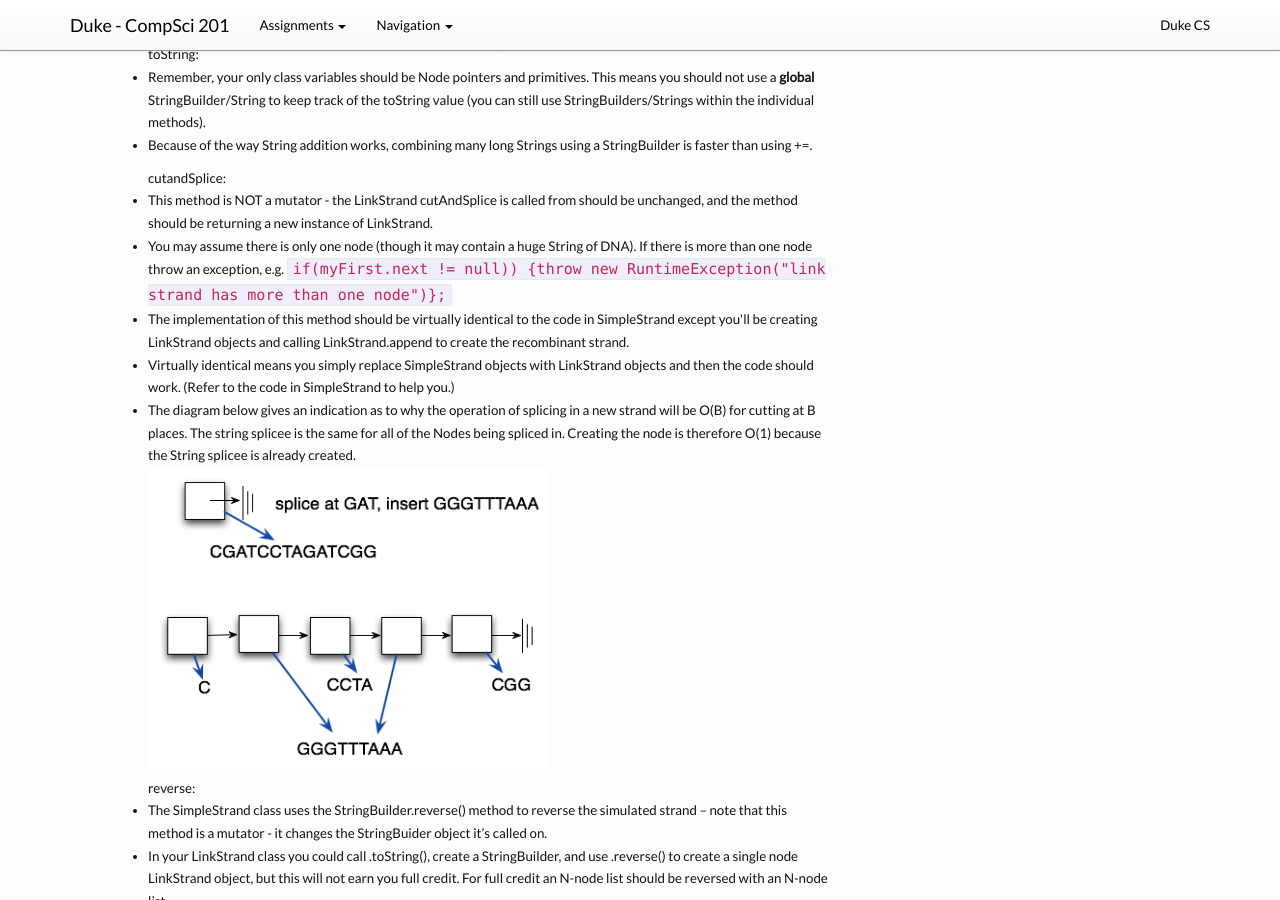
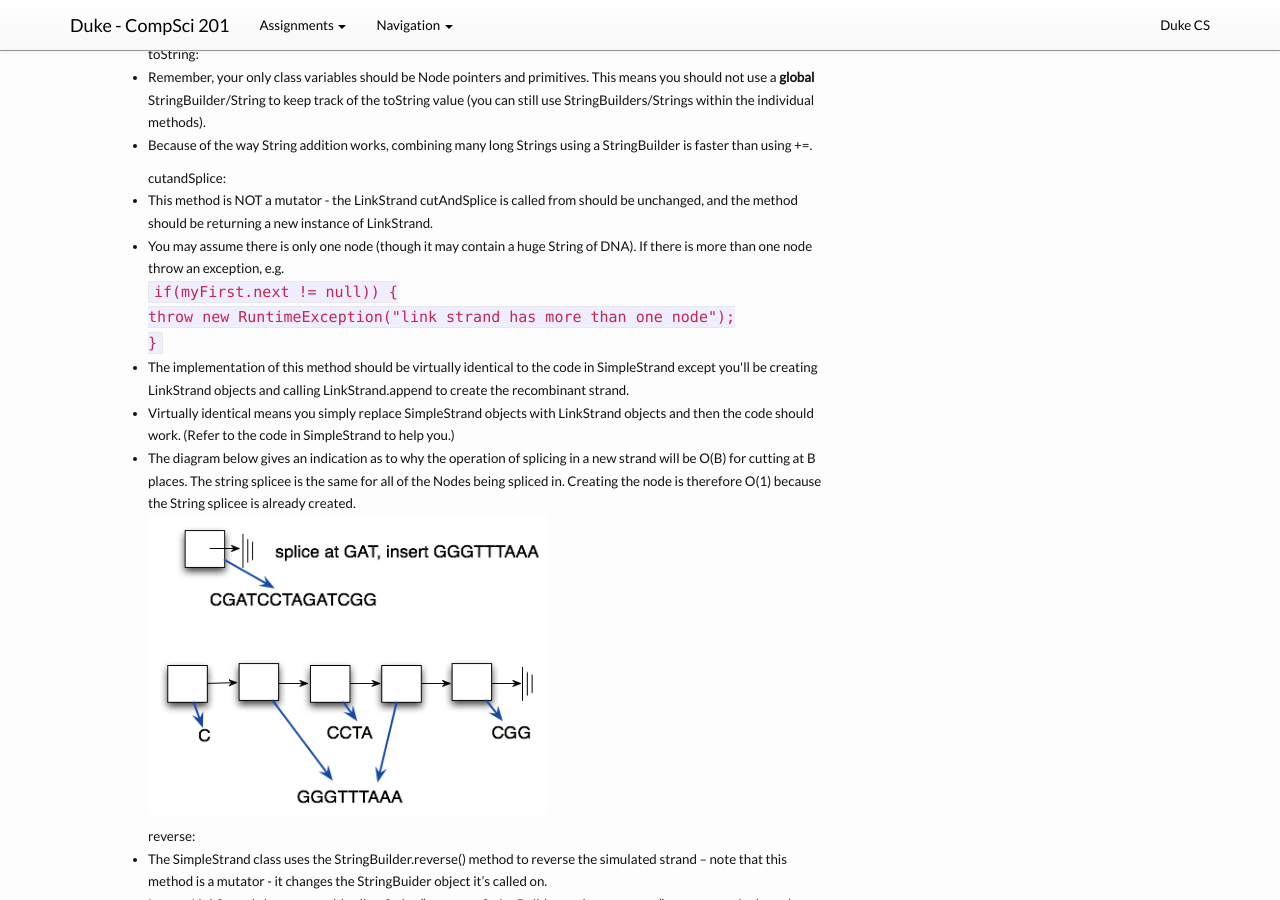
Before and after one commit to compsci201/compsci201.github.io, a Jekyll site: the page built from dna/4-linked-list-methods.md, in a window 1280 px wide and 900 px high, scrolled down 677 px. Built offline with Jekyll 4.4.1, drawn with Linux system fonts in a browser that asks for light colours; nearby versions of some CDN libraries.

Commit message:
One more fix, semicolon is not at the correct place. 	modified:   dna/4-linked-list-methods.md

```diff
--- a/dna/4-linked-list-methods.md
+++ b/dna/4-linked-list-methods.md
@@ -32,8 +32,11 @@ toString:
 <ul>
 cutandSplice:
 <li> This method is NOT a mutator - the LinkStrand cutAndSplice is called from should be unchanged, and the method should be returning a new instance of LinkStrand. </li>
-<li> You may assume there is only one node (though it may contain a huge String of DNA). If there is more than one node throw an exception, e.g. <code>
-if(myFirst.next != null)) {throw new RuntimeException("link strand has more than one node")}; </code> </li>
+<li> You may assume there is only one node (though it may contain a huge String of DNA). If there is more than one node throw an exception, e.g.<br>
+<code>
+if(myFirst.next != null)) { <br>
+	throw new RuntimeException("link strand has more than one node"); <br>
+} </code> </li>
 <li> The implementation of this method should be virtually identical to the code in SimpleStrand except you'll be creating LinkStrand objects and calling LinkStrand.append to create the recombinant strand.</li>
 <li>Virtually identical means you simply replace SimpleStrand objects with LinkStrand objects and then the code should work. (Refer to the code in SimpleStrand to help you.)</li>
 <li> The diagram below gives an indication as to why the operation of splicing in a new strand will be O(B) for cutting at B places. The string splicee is the same for all of the Nodes being spliced in. Creating the node is therefore O(1) because the String splicee is already created.</li>
```
